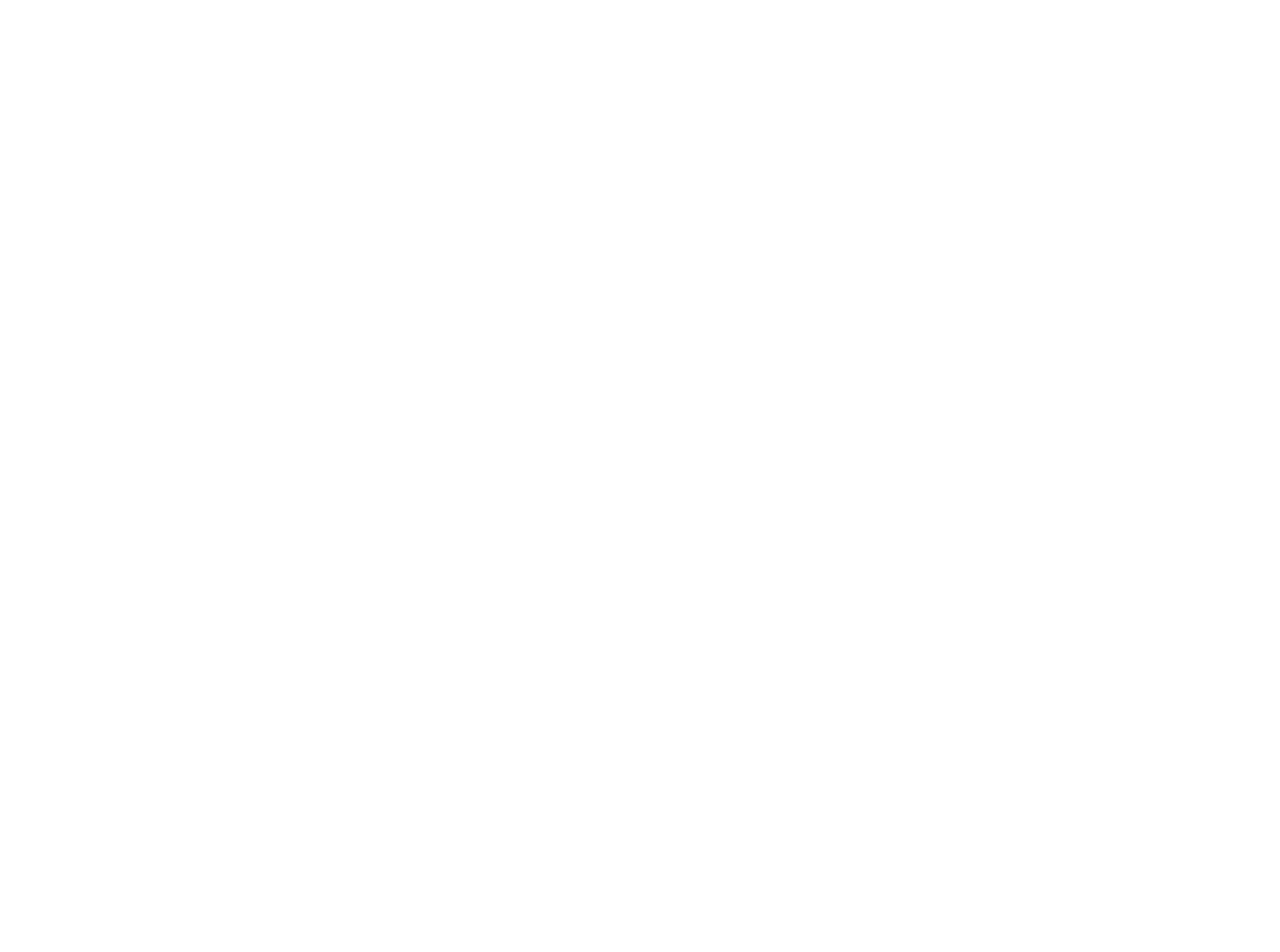
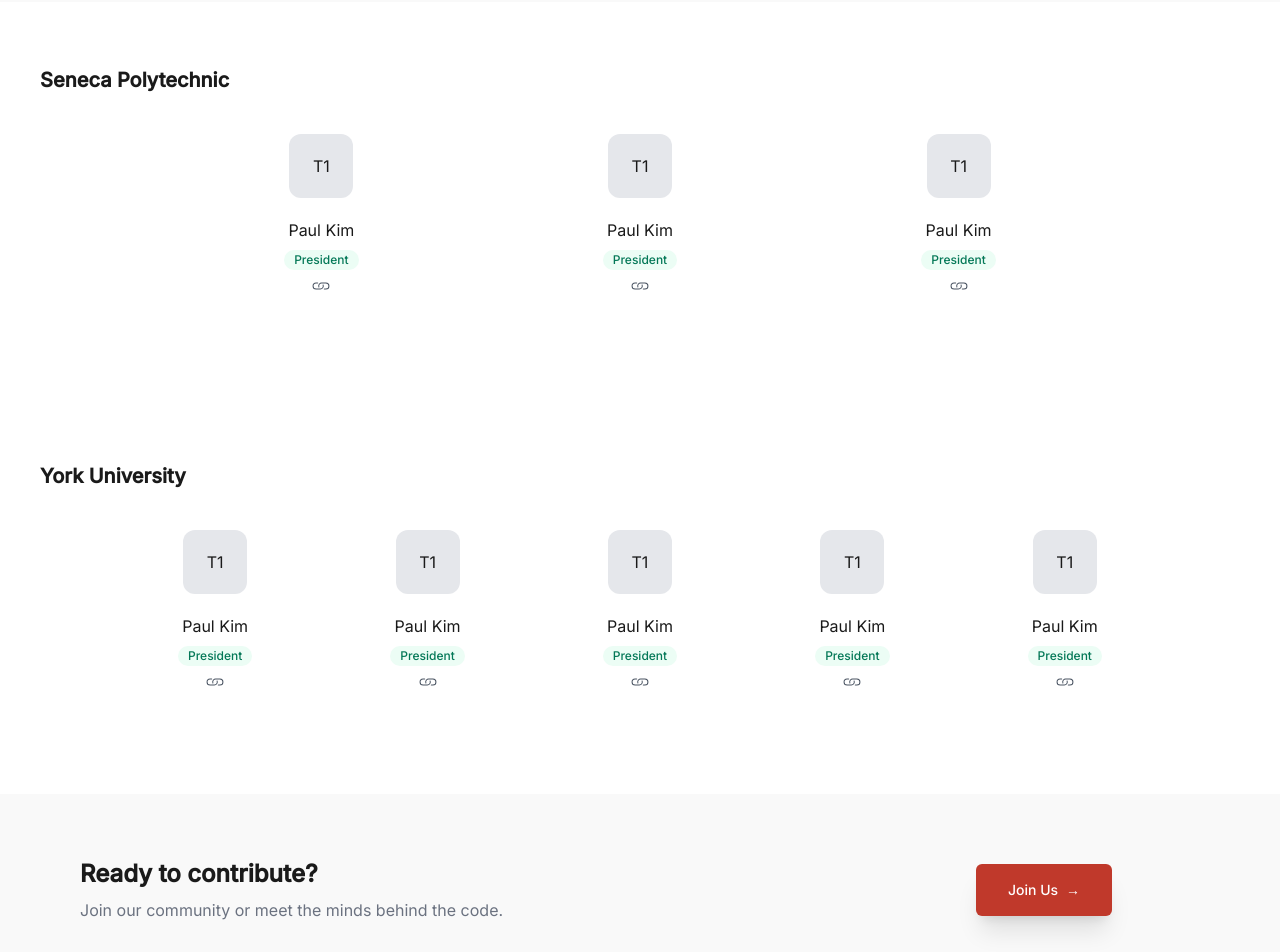
Before and after one commit to codexperts2024/codexperts-web, a Next.js app: page /about in a window 1280 px wide. Shown: the part 1600-2552 px from the top of the page. Before the commit the page ends 1418 px from the top, so only its background shows below. Built offline with nearby package versions, Linux system fonts and the light colour scheme; no server answers.

Commit message:
Add executive board

```diff
--- a/src/app/about/page.js
+++ b/src/app/about/page.js
@@ -1,65 +1,72 @@
+import Link from 'next/link'
+import Button from '@/components/ui/Button'
+
 export default function AboutPage() {
   return (
-    <main className="min-h-screen bg-[#f9f9f9]">
+    <main className="min-h-screen bg-[#f9f9f9] ">
       <div className="w-[35rem] p-10">
         <p className="text-5xl font-semibold mb-4">About codeXperts</p>
         <p className="text-gray-500">
           More than a club — a community of coders going beyond the classroom.</p>
       </div>
 
-      <section className="bg-white w-screen flex justify-center align-center container mx-auto py-16 px-10 py-20">
+      <section className="bg-white w-full">
+        <div className="flex justify-center align-center container mx-auto px-10 py-16">
           <p className="text-[#C0392B] font-[550] text-3xl flex-[1] ">Why We Exist</p>
-
           <div className="flex flex-col gap-10 flex-[2]">
             <p className="">
               codeXperts was founded on the principle that programming is an art form best practiced in collaboration. While university lectures provide the theory, our "Digital Atelier" provides the space to build, break, and refine real-world systems.</p>
             <p className="">
               We focus on high-level technical rigor paired with student-led mentorship. Whether it's optimizing an algorithm or architecting a distributed system, we believe in pushing the boundaries of what student coders can achieve together.</p>
           </div>
+        </div>
       </section>
 
       <section className="flex justify-evenly align-center my-16">
         <div className="border bg-white w-80 p-5 flex flex-col gap-4">
+          <span className="text-3xl -ml-1.5 -mb-1">💡</span>
           <p className="text-xl font-bold">Algorithmic Thinking</p>
           <p className="text-gray-500">Mastering the logic behind the code. We tackle complex problem sets that challenge conventional solutions.</p>
         </div>
 
         <div className="border bg-white w-80 p-5 flex flex-col gap-4">
+          <span className="text-3xl -ml-1.5 -mb-1">🤝</span>
           <p className="text-xl font-bold">Student Networking</p>
           <p className="text-gray-500">Building a lifetime network of peers. We facilitate connections between ambitious developers and future leaders.</p>
         </div>
 
         <div className="border bg-white w-80 p-5 flex flex-col gap-4">
+          <span className="text-3xl -ml-1.5 -mb-1">🏫</span>
           <p className="text-xl font-bold">Inter-School Exchange</p>
           <p className="text-gray-500">Broadening horizons through competition and collaboration with technical clubs from other universities.</p>
         </div>
       </section>
 
-      <section class="mx-auto p-8 bg-white w-screen">
-        <h2 class="text-3xl font-bold mb-12">Our Story</h2>
+      <section className="mx-auto p-8 bg-white w-[100%]">
+        <h2 className="text-3xl font-bold mb-12">Our Story</h2>
 
-        <div class="relative border-l-2 border-gray-200 ml-3 space-y-12 pb-8 w-[60%]">
+        <div className="relative border-l-2 border-gray-200 ml-3 space-y-12 pb-8 w-[60%]">
 
-          <div class="relative pl-8">
-            <div class="absolute -left-[9px] top-1 w-4 h-4 bg-red-800 rounded-full border-4 border-white"></div>
+          <div className="relative pl-8">
+            <div className="absolute -left-[9px] top-1 w-4 h-4 bg-red-800 rounded-full border-4 border-white"></div>
 
-            <div class="flex flex-col md:flex-row md:items-baseline gap-2 md:gap-8">
-              <span class="text-red-800 font-bold whitespace-nowrap">2024 Fall</span>
+            <div className="flex flex-col md:flex-row md:items-baseline gap-2 md:gap-8">
+              <span className="text-red-800 font-bold whitespace-nowrap">2024 Fall</span>
               <div>
-                <h3 class="font-bold text-gray-900">The Foundation</h3>
-                <p class="text-gray-500 mt-2">Started as a small study group of three CS students looking to build high-performance tools outside of their coursework.</p>
+                <h3 className="font-bold text-gray-900">The Foundation</h3>
+                <p className="text-gray-500 mt-2">Started as a small study group of three CS students looking to build high-performance tools outside of their coursework.</p>
               </div>
             </div>
           </div>
 
-          <div class="relative pl-8">
-            <div class="absolute -left-[9px] top-1 w-4 h-4 bg-red-800 rounded-full border-4 border-white"></div>
+          <div className="relative pl-8">
+            <div className="absolute -left-[9px] top-1 w-4 h-4 bg-red-800 rounded-full border-4 border-white"></div>
 
-            <div class="flex flex-col md:flex-row md:items-baseline gap-2 md:gap-8">
-              <span class="text-red-800 font-bold whitespace-nowrap">2026 Winter</span>
+            <div className="flex flex-col md:flex-row md:items-baseline gap-2 md:gap-8">
+              <span className="text-red-800 font-bold whitespace-nowrap">2026 Winter</span>
               <div>
-                <h3 class="font-bold text-gray-900">Scaling Up</h3>
-                <p class="text-gray-500 mt-2">The group grew to 50 members and hosted its first regional hackathon, focusing on systems programming and low-level optimization.</p>
+                <h3 className="font-bold text-gray-900">Scaling Up</h3>
+                <p className="text-gray-500 mt-2">The group grew to 50 members and hosted its first regional hackathon, focusing on systems programming and low-level optimization.</p>
               </div>
             </div>
           </div>
@@ -79,6 +86,105 @@
         </div>
       </section>
 
+      <section className="w-[35rem] p-10">
+        <p className="text-5xl font-semibold mb-4">Our Team</p>
+        <p className="text-gray-500">
+          The people behind codeXperts</p>
+      </section>
+
+      <section className="bg-white w-full py-16 px-10">
+        <p className="text-xl font-bold">Seneca Polytechnic</p>
+        <div className="flex justify-evenly items-center">
+          <div className="flex flex-col justify-center items-center my-10">
+            <div className="size-16 bg-gray-200 rounded-xl mb-5 flex justify-center items-center">T1</div>
+            <p className="mb-2">Paul Kim</p>
+            <span className="inline-block px-2.5 py-0.5 rounded-full bg-emerald-50 text-xs font-medium text-emerald-700 w-fit mb-2">President</span>
+            <svg xmlns="http://www.w3.org/2000/svg" fill="none" viewBox="0 0 24 24" strokeWidth="1.5" stroke="currentColor" className="size-4 text-gray-600 rotate-45">
+              <path strokeLinecap="round" strokeLinejoin="round" d="M13.19 8.688a4.5 4.5 0 0 1 1.242 7.244l-4.5 4.5a4.5 4.5 0 0 1-6.364-6.364l1.757-1.757m13.35-.622 1.757-1.757a4.5 4.5 0 0 0-6.364-6.364l-4.5 4.5a4.5 4.5 0 0 0 1.242 7.244" />
+            </svg>
+          </div>
+          <div className="flex flex-col justify-center items-center my-10">
+            <div className="size-16 bg-gray-200 rounded-xl mb-5 flex justify-center items-center">T1</div>
+            <p className="mb-2">Paul Kim</p>
+            <span className="inline-block px-2.5 py-0.5 rounded-full bg-emerald-50 text-xs font-medium text-emerald-700 w-fit mb-2">President</span>
+            <svg xmlns="http://www.w3.org/2000/svg" fill="none" viewBox="0 0 24 24" strokeWidth="1.5" stroke="currentColor" className="size-4 text-gray-600 rotate-45">
+              <path strokeLinecap="round" strokeLinejoin="round" d="M13.19 8.688a4.5 4.5 0 0 1 1.242 7.244l-4.5 4.5a4.5 4.5 0 0 1-6.364-6.364l1.757-1.757m13.35-.622 1.757-1.757a4.5 4.5 0 0 0-6.364-6.364l-4.5 4.5a4.5 4.5 0 0 0 1.242 7.244" />
+            </svg>
+          </div>
+          <div className="flex flex-col justify-center items-center my-10">
+            <div className="size-16 bg-gray-200 rounded-xl mb-5 flex justify-center items-center">T1</div>
+            <p className="mb-2">Paul Kim</p>
+            <span className="inline-block px-2.5 py-0.5 rounded-full bg-emerald-50 text-xs font-medium text-emerald-700 w-fit mb-2">President</span>
+            <svg xmlns="http://www.w3.org/2000/svg" fill="none" viewBox="0 0 24 24" strokeWidth="1.5" stroke="currentColor" className="size-4 text-gray-600 rotate-45">
+              <path strokeLinecap="round" strokeLinejoin="round" d="M13.19 8.688a4.5 4.5 0 0 1 1.242 7.244l-4.5 4.5a4.5 4.5 0 0 1-6.364-6.364l1.757-1.757m13.35-.622 1.757-1.757a4.5 4.5 0 0 0-6.364-6.364l-4.5 4.5a4.5 4.5 0 0 0 1.242 7.244" />
+            </svg>
+          </div>
+        </div>
+      </section>
+
+      <section className="bg-white w-full py-16 px-10">
+        <p className="text-xl font-bold">York University</p>
+        <div className="flex justify-evenly items-center">
+          <div className="flex flex-col justify-center items-center my-10">
+            <div className="size-16 bg-gray-200 rounded-xl mb-5 flex justify-center items-center">T1</div>
+            <p className="mb-2">Paul Kim</p>
+            <span className="inline-block px-2.5 py-0.5 rounded-full bg-emerald-50 text-xs font-medium text-emerald-700 w-fit mb-2">President</span>
+            <svg xmlns="http://www.w3.org/2000/svg" fill="none" viewBox="0 0 24 24" strokeWidth="1.5" stroke="currentColor" className="size-4 text-gray-600 rotate-45">
+              <path strokeLinecap="round" strokeLinejoin="round" d="M13.19 8.688a4.5 4.5 0 0 1 1.242 7.244l-4.5 4.5a4.5 4.5 0 0 1-6.364-6.364l1.757-1.757m13.35-.622 1.757-1.757a4.5 4.5 0 0 0-6.364-6.364l-4.5 4.5a4.5 4.5 0 0 0 1.242 7.244" />
+            </svg>
+          </div>
+          <div className="flex flex-col justify-center items-center my-10">
+            <div className="size-16 bg-gray-200 rounded-xl mb-5 flex justify-center items-center">T1</div>
+            <p className="mb-2">Paul Kim</p>
+            <span className="inline-block px-2.5 py-0.5 rounded-full bg-emerald-50 text-xs font-medium text-emerald-700 w-fit mb-2">President</span>
+            <svg xmlns="http://www.w3.org/2000/svg" fill="none" viewBox="0 0 24 24" strokeWidth="1.5" stroke="currentColor" className="size-4 text-gray-600 rotate-45">
+              <path strokeLinecap="round" strokeLinejoin="round" d="M13.19 8.688a4.5 4.5 0 0 1 1.242 7.244l-4.5 4.5a4.5 4.5 0 0 1-6.364-6.364l1.757-1.757m13.35-.622 1.757-1.757a4.5 4.5 0 0 0-6.364-6.364l-4.5 4.5a4.5 4.5 0 0 0 1.242 7.244" />
+            </svg>
+          </div>
+          <div className="flex flex-col justify-center items-center my-10">
+            <div className="size-16 bg-gray-200 rounded-xl mb-5 flex justify-center items-center">T1</div>
+            <p className="mb-2">Paul Kim</p>
+            <span className="inline-block px-2.5 py-0.5 rounded-full bg-emerald-50 text-xs font-medium text-emerald-700 w-fit mb-2">President</span>
+            <svg xmlns="http://www.w3.org/2000/svg" fill="none" viewBox="0 0 24 24" strokeWidth="1.5" stroke="currentColor" className="size-4 text-gray-600 rotate-45">
+              <path strokeLinecap="round" strokeLinejoin="round" d="M13.19 8.688a4.5 4.5 0 0 1 1.242 7.244l-4.5 4.5a4.5 4.5 0 0 1-6.364-6.364l1.757-1.757m13.35-.622 1.757-1.757a4.5 4.5 0 0 0-6.364-6.364l-4.5 4.5a4.5 4.5 0 0 0 1.242 7.244" />
+            </svg>
+          </div>
+          <div className="flex flex-col justify-center items-center my-10">
+            <div className="size-16 bg-gray-200 rounded-xl mb-5 flex justify-center items-center">T1</div>
+            <p className="mb-2">Paul Kim</p>
+            <span className="inline-block px-2.5 py-0.5 rounded-full bg-emerald-50 text-xs font-medium text-emerald-700 w-fit mb-2">President</span>
+            <svg xmlns="http://www.w3.org/2000/svg" fill="none" viewBox="0 0 24 24" strokeWidth="1.5" stroke="currentColor" className="size-4 text-gray-600 rotate-45">
+              <path strokeLinecap="round" strokeLinejoin="round" d="M13.19 8.688a4.5 4.5 0 0 1 1.242 7.244l-4.5 4.5a4.5 4.5 0 0 1-6.364-6.364l1.757-1.757m13.35-.622 1.757-1.757a4.5 4.5 0 0 0-6.364-6.364l-4.5 4.5a4.5 4.5 0 0 0 1.242 7.244" />
+            </svg>
+          </div>
+          <div className="flex flex-col justify-center items-center my-10">
+            <div className="size-16 bg-gray-200 rounded-xl mb-5 flex justify-center items-center">T1</div>
+            <p className="mb-2">Paul Kim</p>
+            <span className="inline-block px-2.5 py-0.5 rounded-full bg-emerald-50 text-xs font-medium text-emerald-700 w-fit mb-2">President</span>
+            <svg xmlns="http://www.w3.org/2000/svg" fill="none" viewBox="0 0 24 24" strokeWidth="1.5" stroke="currentColor" className="size-4 text-gray-600 rotate-45">
+              <path strokeLinecap="round" strokeLinejoin="round" d="M13.19 8.688a4.5 4.5 0 0 1 1.242 7.244l-4.5 4.5a4.5 4.5 0 0 1-6.364-6.364l1.757-1.757m13.35-.622 1.757-1.757a4.5 4.5 0 0 0-6.364-6.364l-4.5 4.5a4.5 4.5 0 0 0 1.242 7.244" />
+            </svg>
+          </div>
+        </div>
+      </section>
+
+      <section className="py-16 px-20 flex items-center">
+        <div className="flex-[2]">
+          <p className="text-2xl font-semibold mb-2">Ready to contribute?</p>
+          <p className="text-gray-500">
+            Join our community or meet the minds behind the code.</p>
+        </div>
+        <div className="flex-[0.5]">
+          <Link href="/join">
+              <Button
+                className="bg-[#C0392B] hover:bg-[#E87A6E] px-8 py-4 flex items-center gap-2 shadow-xl"
+              >
+                Join Us <span>→</span>
+              </Button>
+            </Link>
+        </div>
+      </section>
+
     </main>
   )
 }
```
Lines whose indentation alone changed are shown as unchanged.
